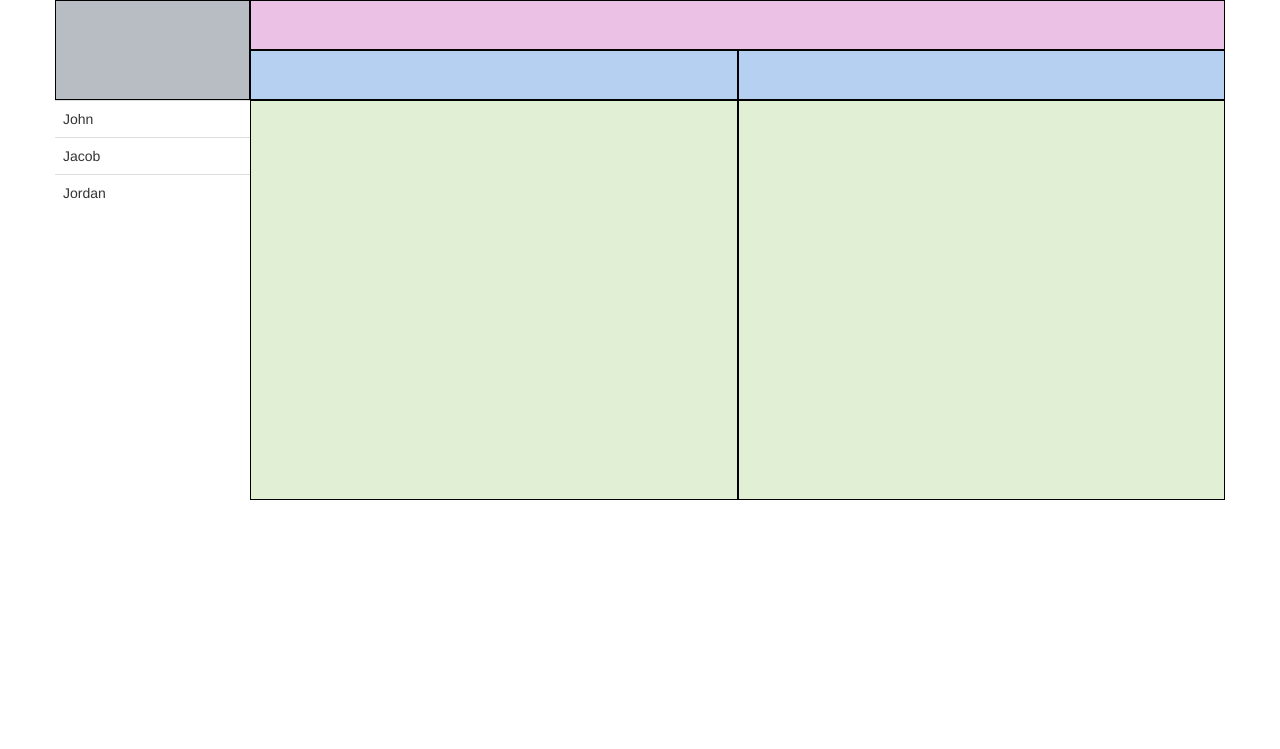
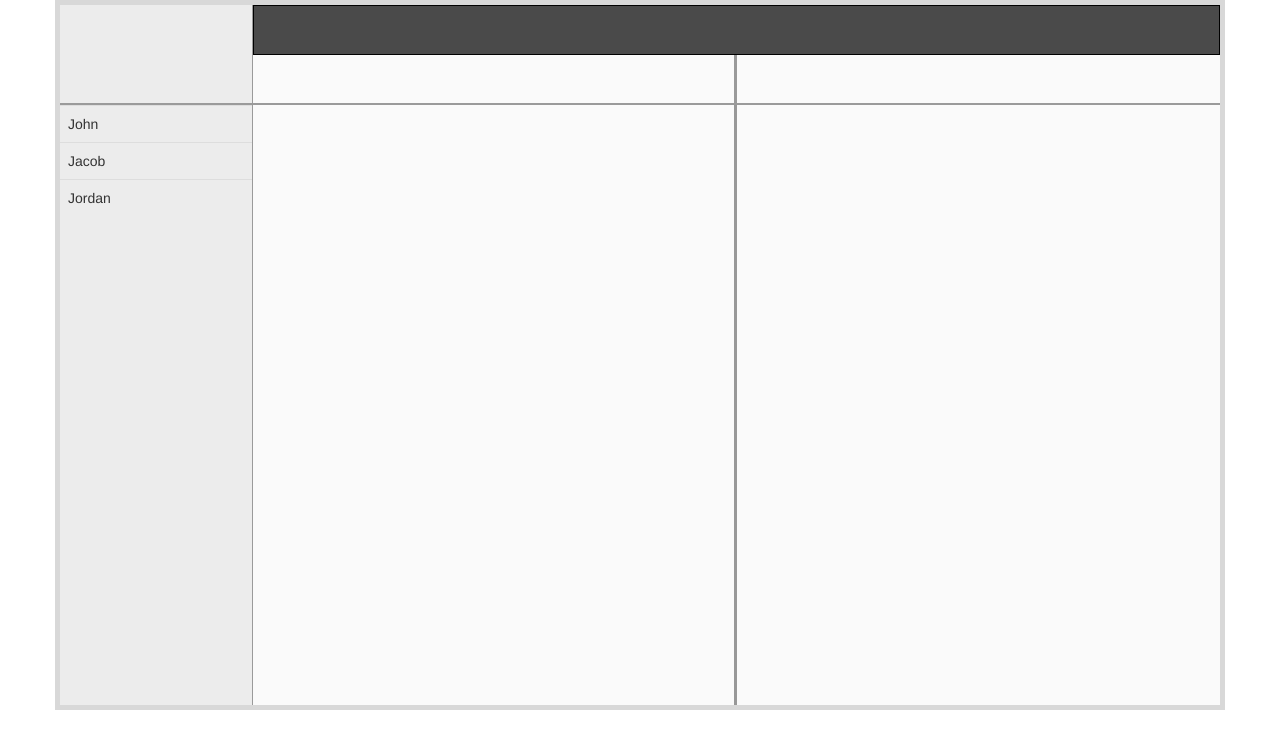
Before and after one commit to spencerdezartsmith/Mmmmmmarkdown-Editor, a Node server app: page / in a window 1280 px wide. Shown: the top 749 px of the page. Run offline with Node 20, Linux system fonts and the light colour scheme; some libraries are stand-ins or nearby versions.

Commit message:
Finished the grid system.

```diff
--- a/public/main.css
+++ b/public/main.css
@@ -1,58 +1,55 @@
-
-/*.col-md-2, .col-md-10, .col-md-6, .col-md-12 {
-  background-color: #e1f0d5;
-  border: 1px solid black;
-}*/
-
 .header {
   height: 100px;
 }
 
-
 .icon {
-  background-color:#b8bcc3;
-  border: 1px solid black;
+  background-color:#ececec;
+  border-bottom: 2px solid #9a9a9a;
+  border-right: 1px solid #9a9a9a;
   height: 100px;
 }
 
 .filename {
-  background-color: #ddbbf2;
+  background-color: #4a4a4a;
   height: 50px;
   border: 1px solid black;
 }
 
-.markdown, .preview {
-  background-color: #ddbbf2;
+.markdown-title {
+  background-color: #fafafa;
+  border-bottom: 2px solid #9a9a9a;
+  border-right: 3px solid #9a9a9a;
   height: 50px;
-  border: 1px solid black;
 }
 
-.col-md-5 {
-  background-color: #e1f0d5;
-  border: 1px solid black;
+.preview-title {
+  background-color: #fafafa;
+  border-bottom: 2px solid #9a9a9a;
+  height: 50px;
 }
 
-.col-md-12 {
-  background-color: #ecc1e6;
+.markdown-content {
+  background-color: #fafafa;
+  border-right: 3px solid #989898;
+  height: 400px;
 }
 
-.col-md-10 {
-  background-color: #fcec94;
-}
-
-.col-md-6 {
-  background-color: #b5d0f0;
-}
-
-.content {
+.preview-content {
+  background-color: #fafafa;
   height: 400px;
 }
 
 .sidepane {
+  background-color:#ececec;
+  border-right: 1px solid #9a9a9a;
+  height: 400px;
   padding: 0;
 }
 
-h1 {
-  color: orange;
-  border: 1px solid black;
+.content {
+  height: 600px;
 }
+
+.container {
+  border: 5px solid #d8d8d8;
+}
--- a/views/index.pug
+++ b/views/index.pug
@@ -18,8 +18,8 @@ html
           div.row
             div.col-md-12.header.filename
           div.row
-            div.col-md-6.header.markdown
-            div.col-md-6.header.preview
+            div.col-md-6.header.markdown-title
+            div.col-md-6.header.preview-title
       div.row
         div.col-md-2.content.sidepane
           table.table
@@ -29,5 +29,5 @@ html
               td Jacob
             tr
               td Jordan
-        div.col-md-5.content
-        div.col-md-5.content
+        div.col-md-5.content.markdown-content
+        div.col-md-5.content.preview-content
```
